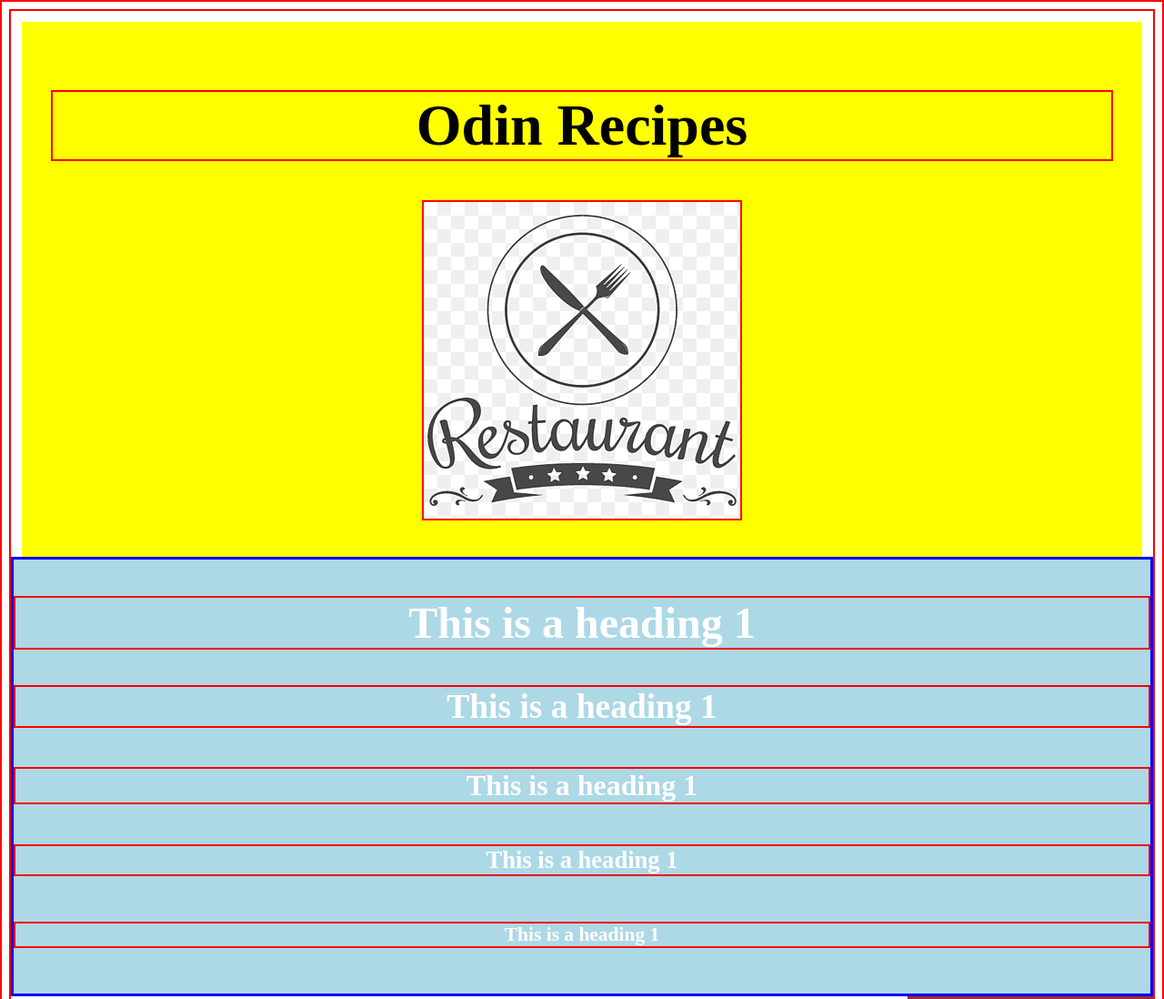
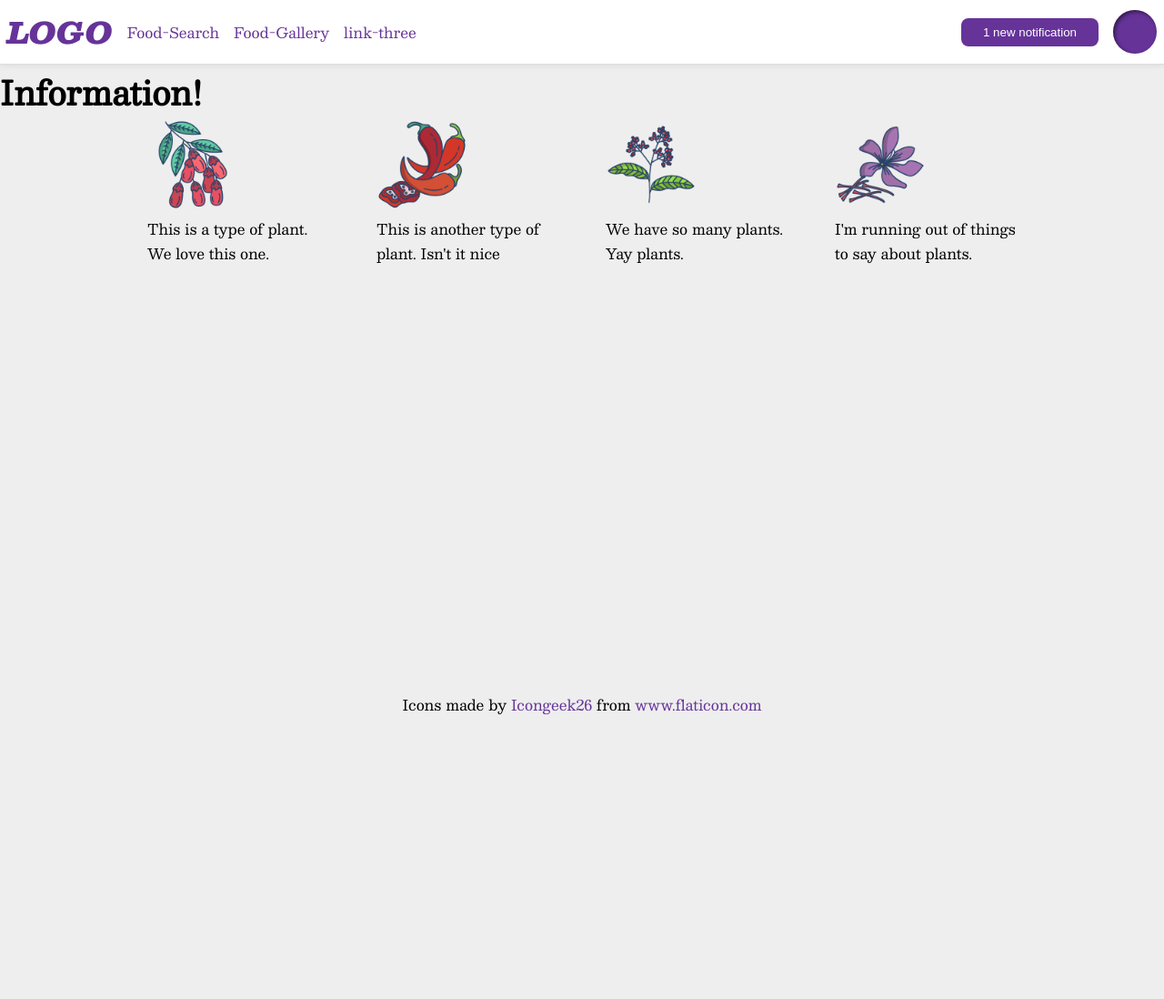
Before and after one commit to rwmotivation/odin-recipes, a plain HTML site: page index.html in a window 1280 px wide. Shown: the top 1098 px of the page at 91% size. After the commit the page ends 800 px from the top, so only its background shows below. Drawn offline with nearby package versions, Linux system fonts and the light colour scheme.

Commit message:
updating pages

```diff
--- /dev/null
+++ b/gallerystyle.css
@@ -0,0 +1,87 @@
+body {
+  font-family: -apple-system, BlinkMacSystemFont, 'Segoe UI', Roboto, Oxygen, Ubuntu, Cantarell, 'Open Sans', 'Helvetica Neue', sans-serif;
+  margin: 0;
+  min-height: 100vh;
+}
+
+.header {
+  height: 72px;
+  background: darkmagenta;
+  color: white;
+}
+
+.footer {
+  height: 72px;
+  background: #eee;
+  color: darkmagenta;
+}
+
+.sidebar {
+  width: 300px;
+  background: royalblue;
+}
+
+.card {
+  border: 1px solid #eee;
+  box-shadow: 2px 4px 16px rgba(0,0,0,.06);
+  border-radius: 4px;
+}
+
+/* SOLUTION */
+
+body {
+  display: flex;
+  flex-direction: column;
+}
+
+.header {
+  display: flex;
+  align-items: center;
+  padding: 0 16px;
+  font-size: 32px;
+  font-weight: 900;
+}
+
+.body {
+  flex: 1;
+  display: flex;
+}
+
+.sidebar {
+  flex-shrink: 0;
+  padding: 16px;
+}
+
+ul {
+  list-style-type: none;
+  margin: 0;
+  padding: 0;
+}
+
+li {
+  margin-bottom: 16px;
+}
+
+a {
+  color: white;
+  text-decoration: none;
+  font-size: 24px;
+}
+
+.container {
+  padding: 32px;
+  display: flex;
+  flex-wrap: wrap;
+}
+
+.card {
+  padding: 16px;
+  margin: 16px;
+  width: 300px;
+}
+
+.footer {
+  display: flex;
+  align-items: center;
+  justify-content: center;
+}
--- a/index.html
+++ b/index.html
@@ -1,50 +1,54 @@
 <!DOCTYPE html>
 <html lang="en">
 <head>
+  <meta charset="UTF-8">
   <meta http-equiv="X-UA-Compatible" content="IE=edge">
-    <link rel="stylesheet" href="style/style.css">
-    <title>My First web page</title>
-    <meta charset="UTF-8">
+  <meta name="viewport" content="width=device-width, initial-scale=1.0">
+  <title>Odin-Recipes</title>
+  <link rel="stylesheet" href="/style/style.css">
 </head>
 <body>
-    <div class = "one">
-      <h1>Odin Recipes</h1>
-      <img src="recipes/images/png-clipart-graphics-restaurant-logo-restaurant-thumbnail.png">
+  <div class="header">
+    <div class="left">
+      <div class="logo">
+        LOGO
       </div>
-
-  <div class= "two">
-    <h2>This is a heading 1</h2>
-    <h3>This is a heading 1</h3>
-    <h4>This is a heading 1</h4>
-    <h5>This is a heading 1</h5>
-    <h6>This is a heading 1</h6>
+      <ul class="links">
+        <li><a href="/Food-search.html">Food-Search</a></li>
+        <li><a href="/gallery.html">Food-Gallery</a></li>
+        <li><a href="google.com">link-three</a></li>
+      </ul>
     </div>
-    <div class="three">
-    <p>Lorem ipsum dolor sit amet, consectetur adipiscing elit, sed do eiusmod tempor
-      incididunt ut labore et dolore magna aliqua.
-
-      Ut enim ad minim veniam, quis nostrud exercitation ullamco laboris
-      nisi ut aliquip ex ea commodo consequat.</p>
-
-      <p>
-        Ut enim ad minim veniam, quis nostrud exercitation ullamco laboris nisi ut aliquip ex ea commodo consequat.
-        <em>  <button style="background-color: orange; font-size: 18px;">Inline Method</button>
-          Some emphasized text</em>
-      </p>
+    <div class="right">
+      <button class="notifications">
+        1 new notification
+      </button>
+      <div class="profile-image"></div>
     </div>
-      <div class="four">
-      <p>Lorem ipsum <em>dolor sit</em> amet, consectetur adipiscing elit.</p>
-      <ul>
-        <li><a href="../odin-recipes/recipes/fabrecipe.html">Fab Recipes Page</a></li>
-        <li><a href="../odin-recipes/recipes/Piemonade.html">Piemonade</a></li>
-        <li><a href="../odin-recipes/recipes/gargle-blaster.html">Pan galactic gargle blaster</a></li>
-      </ul>
-      <ol type="circle">
-        <li>order 1</li>
-        <li>order 2</li>
-        <li>order 3</li>
-      </ol>
+  </div>
+<body>
+  <div class="title">Information!</div>
+  <div class="container">
+    <div class="info">
+      <img src="/recipes/images/barberry.png" alt="barberry">
+      <div class="text">This is a type of plant. We love this one.</div>
+    </div>
+    <div class="info">
+        <img src="/recipes/images/chilli.png" alt="chili">
+      <div class="text">This is another type of plant. Isn't it nice</div>
+    </div>
+    <div class="info">
+      <img src="/recipes/images/pepper.png" alt="pepper">
+      <div class="text">We have so many plants. Yay plants.</div>
+    </div>
+    <div class="info">
+      <img src="/recipes/images/saffron.png" alt="saffron">
+      <div class="text">I'm running out of things to say about plants.</div>
+    </div>
+  </div>
+  <!-- disregard this section, it's here to give attribution to the creator of these icons -->
+  <div class="footer">
+    <div>Icons made by <a href="https://www.flaticon.com/authors/icongeek26" title="Icongeek26">Icongeek26</a> from <a href="https://www.flaticon.com/" title="Flaticon">www.flaticon.com</a></div>
   </div>
 </body>
-  <!----an html comment-->
 </html>
--- a/style/style.css
+++ b/style/style.css
@@ -1,49 +1,100 @@
-div{
-  background-color: red;
-  color: white;
-  font-size: 32px;
-  text-align: center;
-  font-weight: bold;
-}
-*{
-  border: 2px solid red;
+/* this is some magical font-importing.
+you'll learn about it later. */
+@import url('https://fonts.googleapis.com/css2?family=Besley:ital,wght@0,400;1,900&display=swap');
+
+body {
+  margin: 0;
+  background: #eee;
+  font-family: Besley, serif;
 }
 
-.image1{
-  background-color:yellow;
-  width: 200PX;
-  height: 150px;
+.header {
+  background: white;
+  border-bottom: 1px solid #ddd;
+  box-shadow: 0 0 8px rgba(0,0,0,.1);
 }
 
-.one{
-  background-color: yellow;
-  border: white;
-  padding: 32px;
-  margin: 12px;
-  text-shadow: thistle;
-  color: black;
-  padding-bottom: auto;
-  margin-bottom: auto;
+.profile-image {
+  background: rebeccapurple;
+  box-shadow: inset 2px 2px 4px rgba(0,0,0,.5);
+  border-radius: 50%;
+  width: 48px;
+  height:  48px;
 }
 
-.two{
-  background: lightblue;
-  border: 3px solid blue;
-  margin-bottom: auto;
+.logo {
+  color: rebeccapurple;
+  font-size: 32px;
+  font-weight: 900;
+  font-style: italic;
 }
 
-.three{
-  background: peachpuff;
-  border: 3px solid brown;
-  width: 200px;
-  padding: 32px;
-  margin-left: auto;
+button {
+  border: none;
+  border-radius: 8px;
+  background: rebeccapurple;
+  color: white;
+  padding: 8px 24px;
 }
 
-.four{
-  background: burlywood;
-  border: chartreuse;
-  width: auto;
-  padding: 32px;
-  margin-left: auto;
+a {
+  /* this removes the line under our links */
+  text-decoration: none;
+  color: rebeccapurple;
 }
+
+ul {
+  list-style-type: none;
+}
+
+/* SOLUTION */
+
+.header {
+  display: flex;
+  justify-content: space-between;
+  padding: 8px;
+}
+
+ul {
+  display: flex;
+  margin: 0;
+  padding: 0;
+  gap: 16px;
+}
+
+.left, .right {
+  display: flex;
+  align-items: center;
+  gap: 16px;
+}
+.title {
+  font-size: 36px;
+  font-weight: 900;
+}
+
+img {
+  width: 100px;
+  height: 100px;
+}
+
+.footer {
+  position: fixed;
+  bottom: 0;
+  left: 0;
+  right: 0;
+  height: 52px;
+  display: flex;
+  align-items: center;
+  justify-content: center;
+  background: #eee;
+}
+
+.container {
+  display: flex;
+  justify-content: center;
+  gap: 52px;
+}
+
+.info {
+  max-width: 200px;
+}
--- /dev/null
+++ b/style/style2.css
@@ -0,0 +1,70 @@
+@import url('https://fonts.googleapis.com/css2?family=Roboto:wght@400;700&display=swap');
+
+body {
+  height: 100vh;
+  margin: 0;
+  overflow: hidden;
+  font-family: Roboto, sans-serif;
+}
+
+img {
+  width: 600px;
+}
+
+button {
+  font-family: Roboto, sans-serif;
+  border: none;
+  border-radius: 8px;
+  background: #eee;
+}
+
+input {
+  border: 1px solid #ddd;
+  border-radius: 16px;
+  padding: 8px 24px;
+  width: 400px;
+  margin-bottom: 16px;
+}
+
+/* SOLUTION */
+
+body {
+  display: flex;
+  flex-direction: column;
+}
+
+button {
+  padding: 8px 16px;
+}
+
+.content {
+  flex: 1;
+  display: flex;
+  align-items: center;
+  justify-content: center;
+  flex-direction: column;
+}
+
+a {
+  color: #666;
+  text-decoration: none;
+}
+
+.header,
+.footer {
+  display: flex;
+  justify-content: space-between;
+  padding: 16px;
+}
+
+.footer {
+  background: #eee;
+}
+
+ul {
+  display: flex;
+  list-style: none;
+  margin: 0;
+  padding: 0;
+  gap: 16px
+}
```
Also changed, not shown: Food-search.html (added, +42 -0 lines), gallery.html (added, +36 -0 lines), recipes/images/barberry.png (added), recipes/images/chilli.png (added), recipes/images/chinese-new-year-symbol-chinese-cuisine-china-chinese-dragon-chinese-restaurant-chinese-language-png-clipart.jpeg (deleted), recipes/images/logo.png (added), recipes/images/pepper.png (added), recipes/images/png-clipart-china-chinese-dragon-silhouette-chinese-dragon-silhouette-animals-dragon.png (deleted), recipes/images/png-clipart-graphics-restaurant-logo-restaurant-thumbnail.png (deleted), recipes/images/saffron.png (added), 1 other file. Lines whose indentation alone changed are shown as unchanged.
